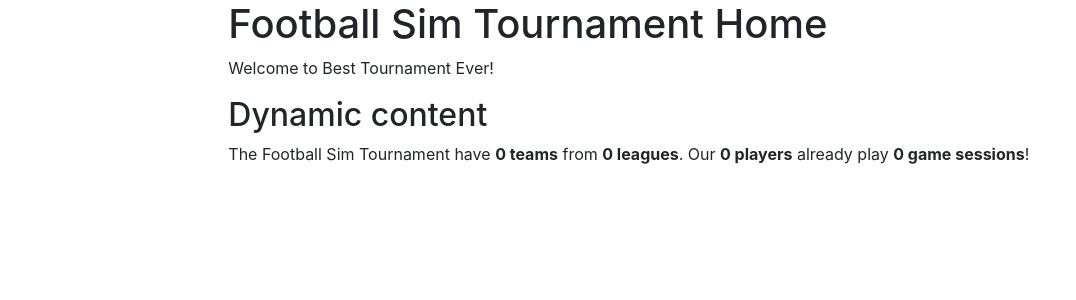
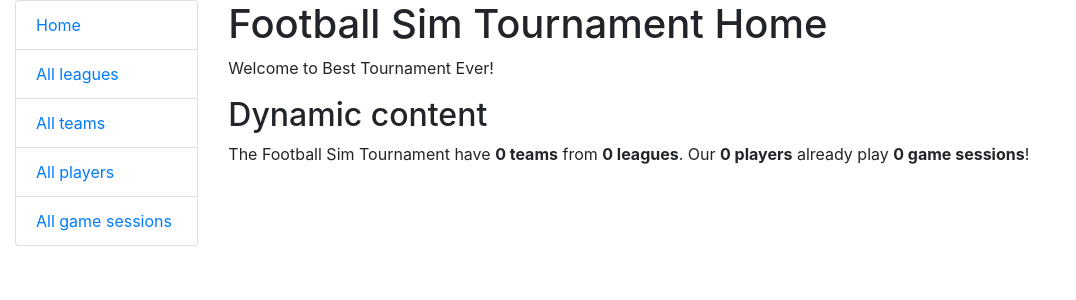
Before and after one commit to pashawarganov/football-simulator-tournament, a Django app: page / in a window 1280 px wide. Shown: the top 300 px of the page, without its empty margins (0-1076 px from the left). Run offline with Django 5.2, Linux system fonts and the light colour scheme; data that the repository does not hold is empty.

Commit message:
add sidebar

```diff
--- a/templates/base.html
+++ b/templates/base.html
@@ -18,6 +18,7 @@
     <div class="col-sm-2">
 
       {% block sidebar %}
+        {% include "includes/sidebar.html" %}
       {% endblock %}
 
     </div>
--- /dev/null
+++ b/templates/includes/sidebar.html
@@ -0,0 +1,7 @@
+<ul class="sidebar-nav list-group">
+  <li class="list-group-item"><a href="{% url 'tournament:index' %}">Home</a></li>
+  <li class="list-group-item"><a href="{% url 'tournament:league-list' %}">All leagues</a></li>
+  <li class="list-group-item"><a href="{% url 'tournament:team-list' %}">All teams</a></li>
+  <li class="list-group-item"><a href="{% url 'tournament:player-list' %}">All players</a></li>
+  <li class="list-group-item"><a href="{% url 'tournament:game-session-list' %}">All game sessions</a></li>
+</ul>
```
